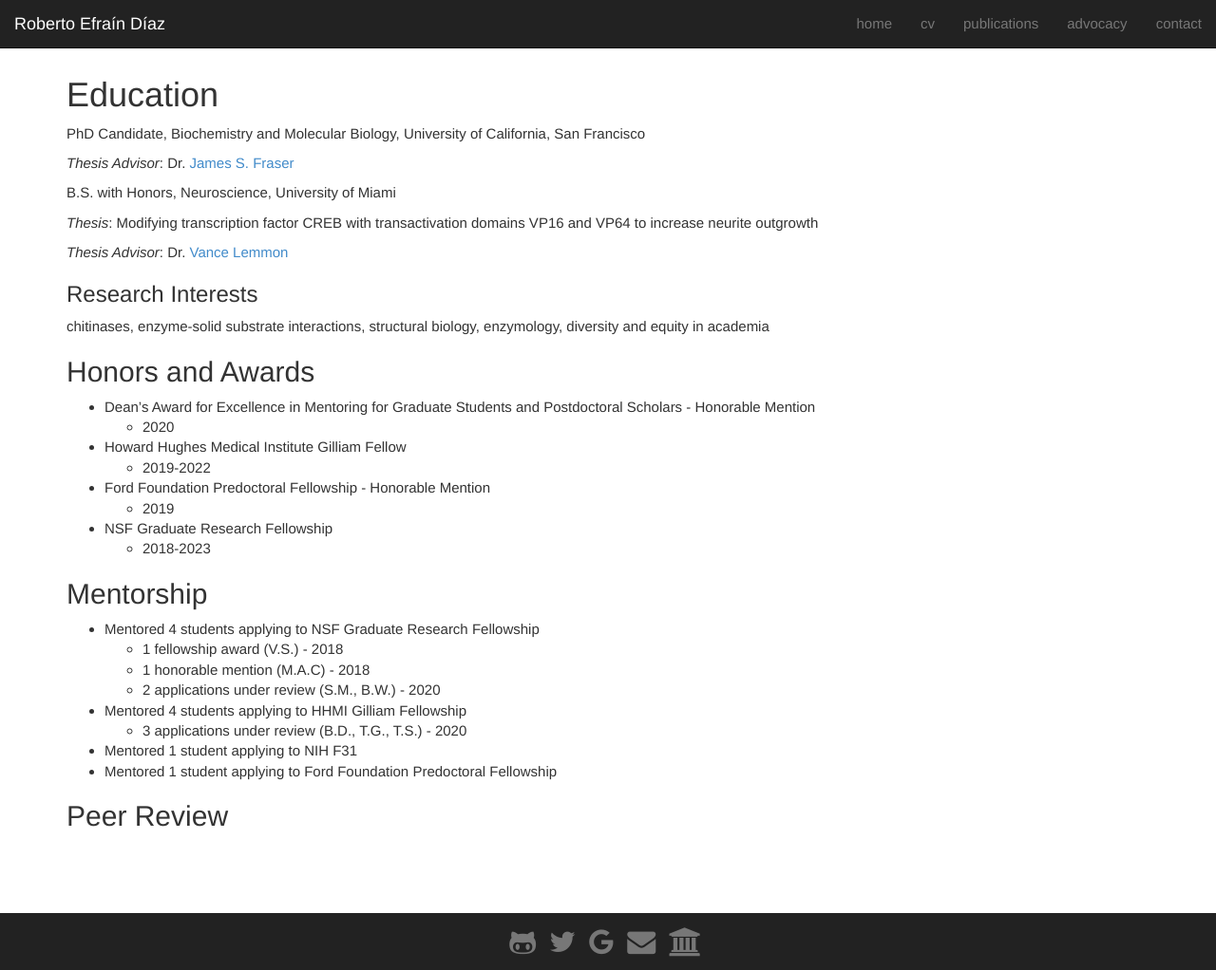
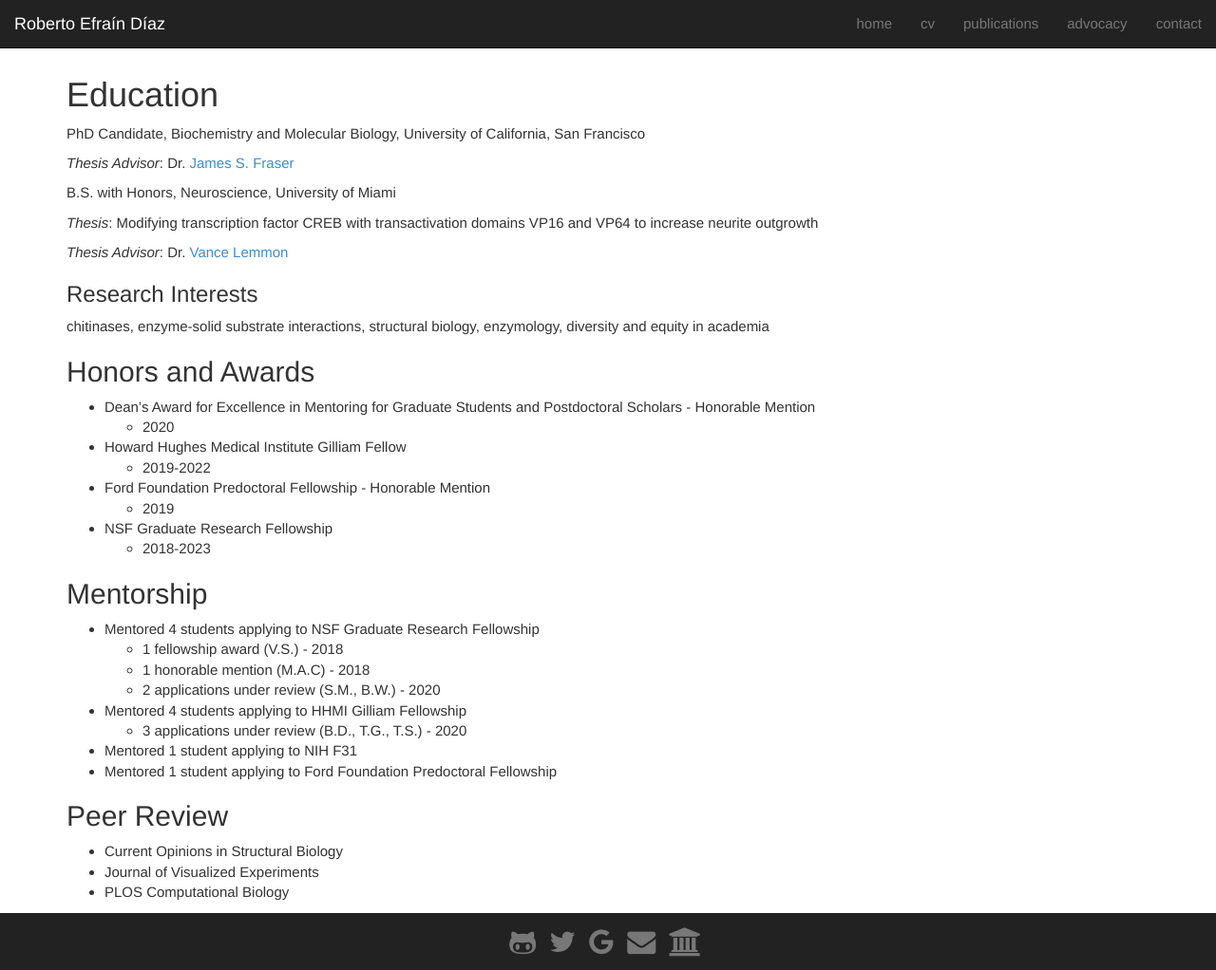
Before and after one commit to rediaz111/rediaz.github.io, a Jekyll site: the page built from cv/index.md, in a window 1280 px wide and 1022 px high. Shown: the whole window at 95% size. Built offline with Jekyll 4.4.1, drawn with Linux system fonts in a browser that asks for light colours; nearby versions of some CDN libraries.

```diff
--- a/cv/index.md
+++ b/cv/index.md
@@ -43,3 +43,6 @@ chitinases, enzyme-solid substrate interactions, structural biology, enzymology,
 - Mentored 1 student applying to Ford Foundation Predoctoral Fellowship
 
 ## Peer Review
+  - Current Opinions in Structural Biology
+  - Journal of Visualized Experiments
+  - PLOS Computational Biology
```
Also changed, not shown: contact/index.md (+2 -2 lines).
